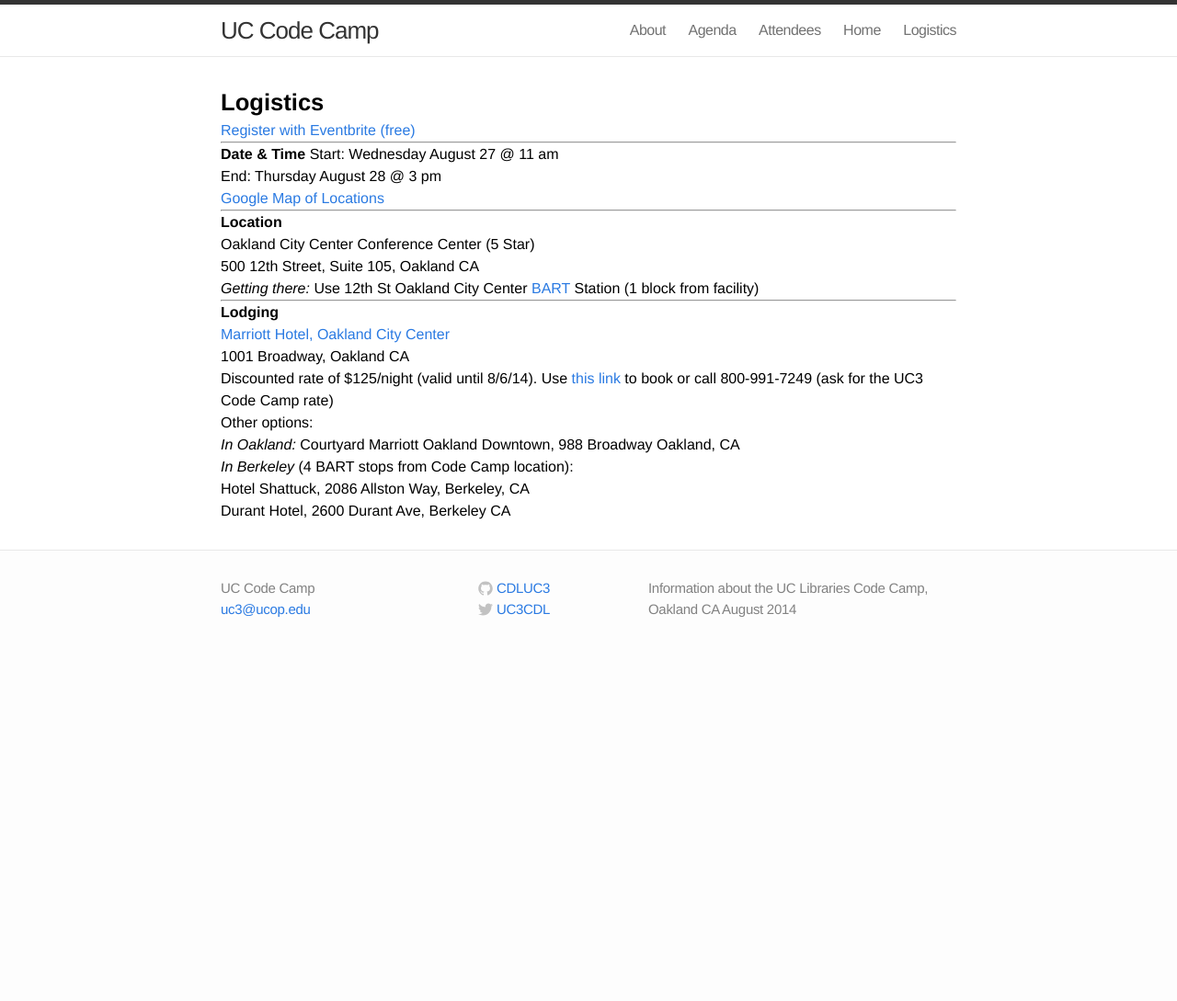
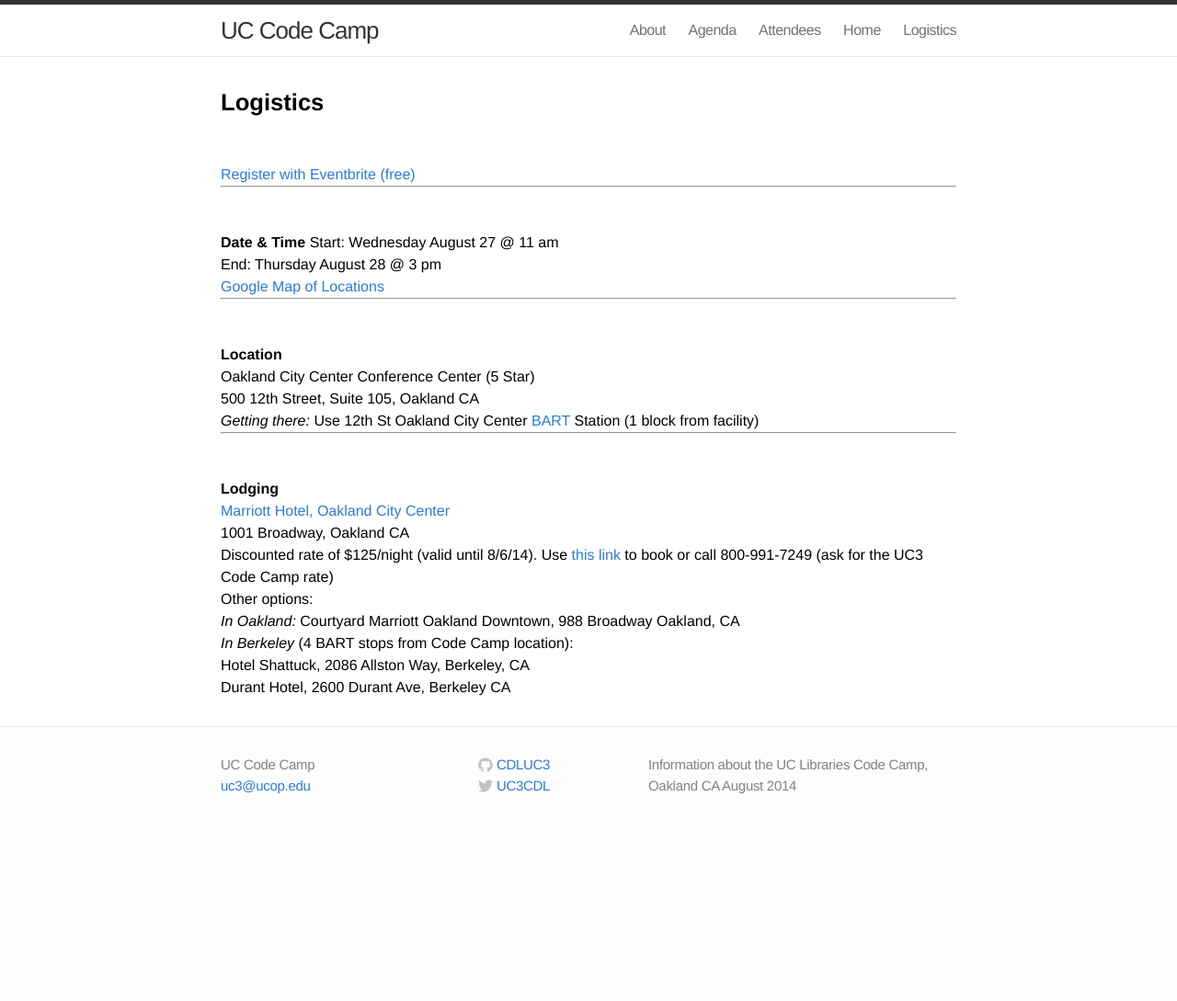
Before and after one commit to CDLUC3/UC-code-camp, a Jekyll site: the page built from logistics.md, in a window 1280 px wide. Shown: the whole page at 92% size. Built offline with Jekyll 4.4.1, drawn with Linux system fonts in a browser that asks for light colours; Markdown is read by kramdown in place of the engine named in the settings.

Commit message:
adding line breaks

```diff
--- a/logistics.md
+++ b/logistics.md
@@ -3,11 +3,11 @@
 title: Logistics
 permalink: /logistics/
 ---
-
+<br><br>
 [Register with Eventbrite (free)](http://www.eventbrite.ie/e/uc-code-camp-tickets-10896787585)
 
 * * * * * * * *
-
+<br><br>
 **Date & Time**
 Start: Wednesday August 27 @ 11 am
 End: Thursday August 28 @ 3 pm
@@ -15,6 +15,7 @@
 [Google Map of Locations](https://mapsengine.google.com/map/edit?mid=zx9fdEMH_t_c.kdlQR-ah7Y3Q)
 
 * * * * * * * *
+<br><br>
 
 **Location**
 
@@ -24,7 +25,7 @@
 _Getting there:_ Use 12th St Oakland City Center [BART](http://bart.gov) Station (1 block from facility)
 
 * * * * * * * *
-
+<br><br>
 **Lodging**
 
 [Marriott Hotel, Oakland City Center](http://www.marriott.com/hotels/travel/oakdt-oakland-marriott-city-center/)
```
Also changed, not shown: about.md (+4 -0 lines), agenda.md (+2 -1 lines).
